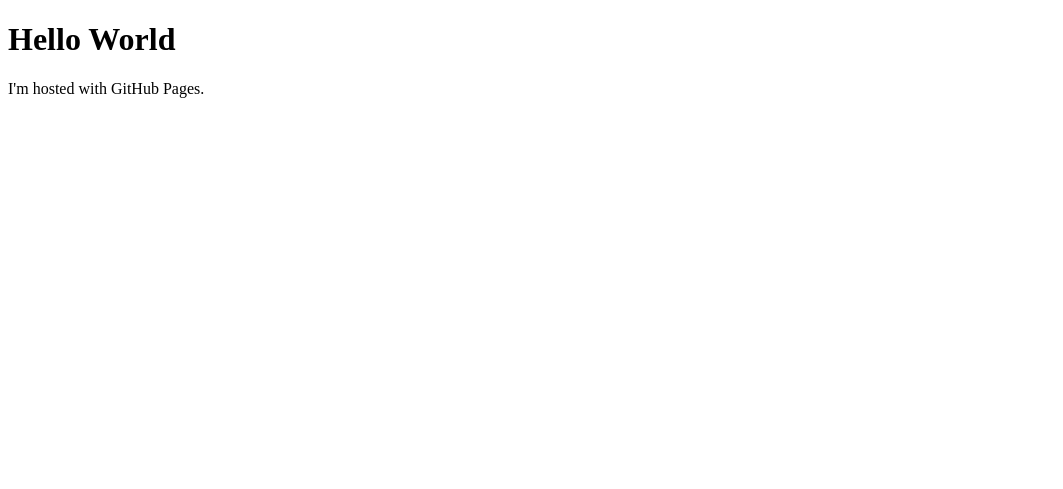
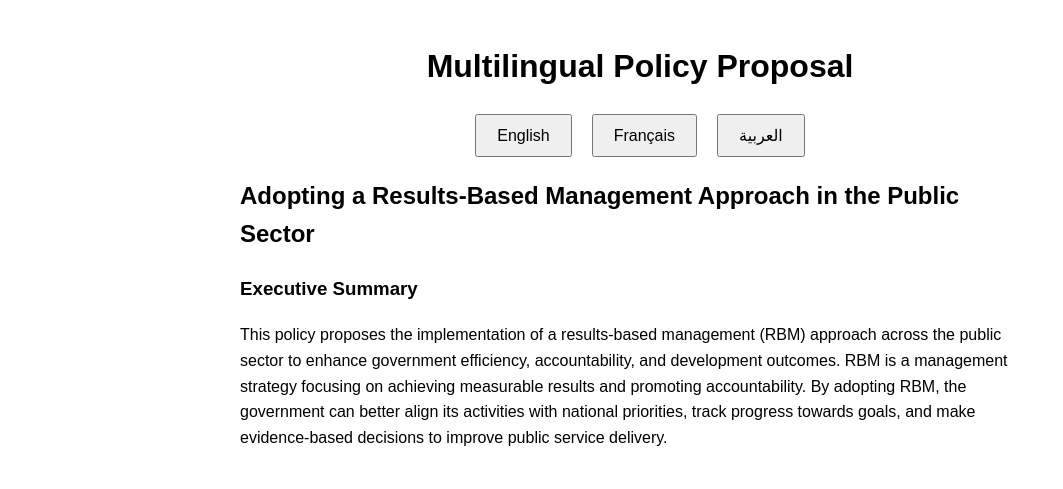
Before and after one commit to PowerBeddz/ahmedbeddi.github, a plain HTML site: page index.html in a window 1280 px wide. Shown: the whole page, without its empty margins (0-1063 px from the left). Drawn offline with Linux system fonts and the light colour scheme.

Commit message:
Changed the info

```diff
--- a/index.html
+++ b/index.html
@@ -1,7 +1,81 @@
 <!DOCTYPE html>
-<html>
+<html lang="en">
+<head>
+    <meta charset="UTF-8">
+    <meta name="viewport" content="width=device-width, initial-scale=1.0">
+    <title>Multilingual Policy Proposal</title>
+    <style>
+        body {
+            font-family: Arial, sans-serif;
+            line-height: 1.6;
+            margin: 0;
+            padding: 20px;
+            max-width: 800px;
+            margin: 0 auto;
+        }
+        h1 {
+            text-align: center;
+        }
+        .language-buttons {
+            display: flex;
+            justify-content: center;
+            margin-bottom: 20px;
+        }
+        .language-buttons button {
+            margin: 0 10px;
+            padding: 10px 20px;
+            font-size: 16px;
+            cursor: pointer;
+        }
+        .content {
+            display: none;
+        }
+        .content.active {
+            display: block;
+        }
+    </style>
+</head>
 <body>
-<h1>Hello World</h1>
-<p>I'm hosted with GitHub Pages.</p>
+    <h1>Multilingual Policy Proposal</h1>
+
+    <div class="language-buttons">
+        <button onclick="changeLanguage('english')">English</button>
+        <button onclick="changeLanguage('french')">Français</button>
+        <button onclick="changeLanguage('arabic')">العربية</button>
+    </div>
+
+    <div id="english" class="content active">
+        <h2>Adopting a Results-Based Management Approach in the Public Sector</h2>
+
+        <h3>Executive Summary</h3>
+        <p>This policy proposes the implementation of a results-based management (RBM) approach across the public sector to enhance government efficiency, accountability, and development outcomes. RBM is a management strategy focusing on achieving measurable results and promoting accountability. By adopting RBM, the government can better align its activities with national priorities, track progress towards goals, and make evidence-based decisions to improve public service delivery.</p>
+
+        <!-- Add more English content here -->
+    </div>
+
+    <div id="french" class="content">
+        <h2>Adoption d'une Approche de Gestion Axée sur les Résultats pour Améliorer l'Efficacité du Secteur Public</h2>
+
+        <h3>Résumé Exécutif</h3>
+        <p>Cette politique propose la mise en œuvre d'une approche de gestion axée sur les résultats (GAR) dans l'ensemble du secteur public pour améliorer l'efficacité gouvernementale, la responsabilisation et les résultats de développement. La GAR est une stratégie de gestion qui se concentre sur l'obtention de résultats mesurables et la promotion de la responsabilisation. En adoptant la GAR, le gouvernement peut mieux aligner ses activités sur les priorités nationales, suivre les progrès vers les objectifs et prendre des décisions fondées sur des preuves pour améliorer la prestation des services publics.</p>
+
+        <!-- Add more French content here -->
+    </div>
+
+    <div id="arabic" class="content">
+        <h2>تبني نهج الإدارة القائمة على النتائج في القطاع العام</h2>
+
+        <h3>الملخص التنفيذي</h3>
+        <p>تقترح هذه السياسة تنفيذ نهج الإدارة القائمة على النتائج (RBM) عبر القطاع العام لتعزيز كفاءة الحكومة والمساءلة ونتائج التنمية. RBM هي استراتيجية إدارية تركز على تحقيق نتائج قابلة للقياس وتعزيز المساءلة. من خلال تبني RBM، يمكن للحكومة أن توائم أنشطتها بشكل أفضل مع الأولويات الوطنية، وتتبع التقدم نحو الأهداف، واتخاذ قرارات مبنية على الأدلة لتحسين تقديم الخدمات العامة.</p>
+
+        <!-- Add more Arabic content here -->
+    </div>
+
+    <script>
+        function changeLanguage(lang) {
+            document.querySelectorAll('.content').forEach(el => el.classList.remove('active'));
+            document.getElementById(lang).classList.add('active');
+        }
+    </script>
 </body>
 </html>
```
